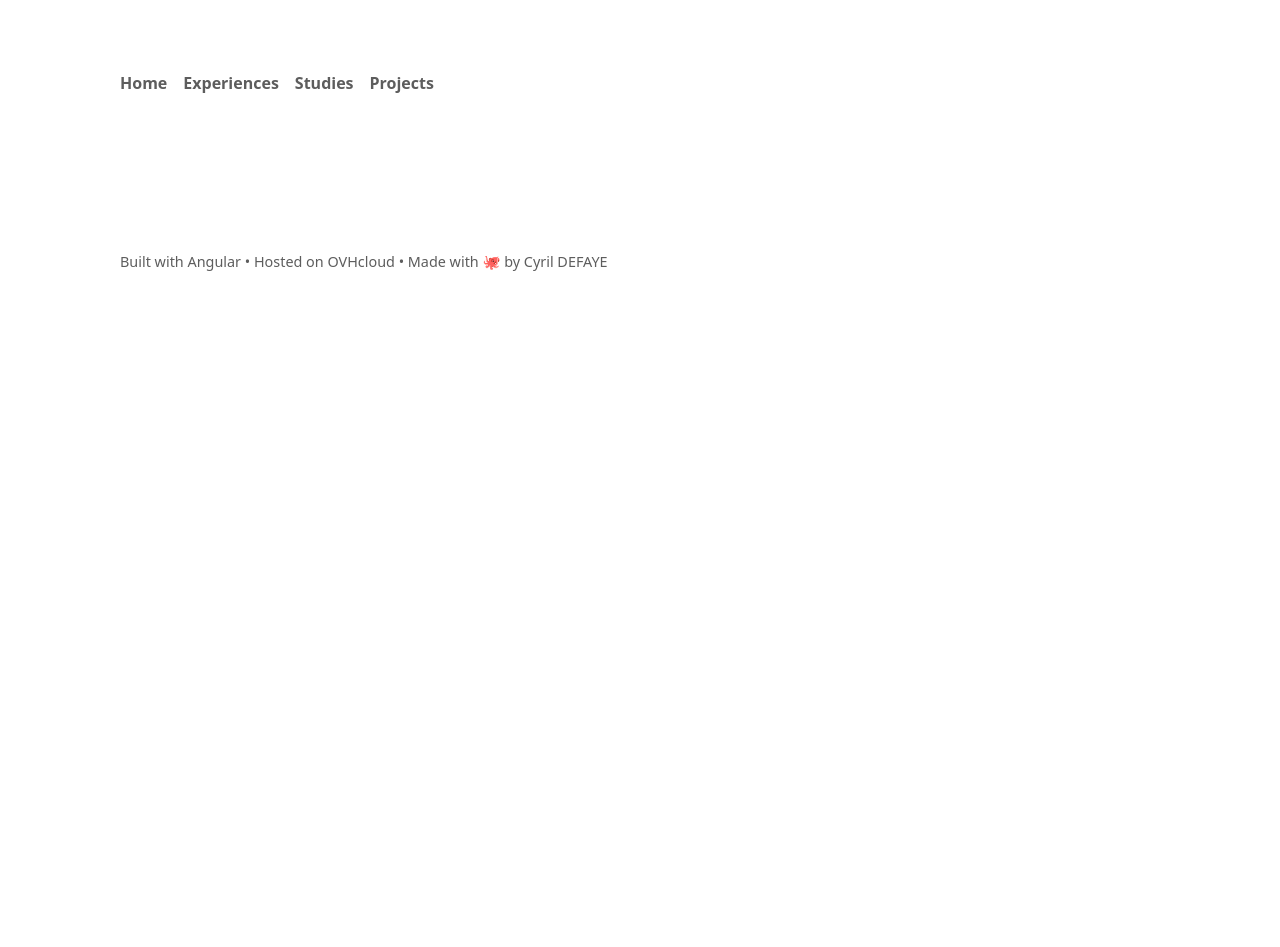
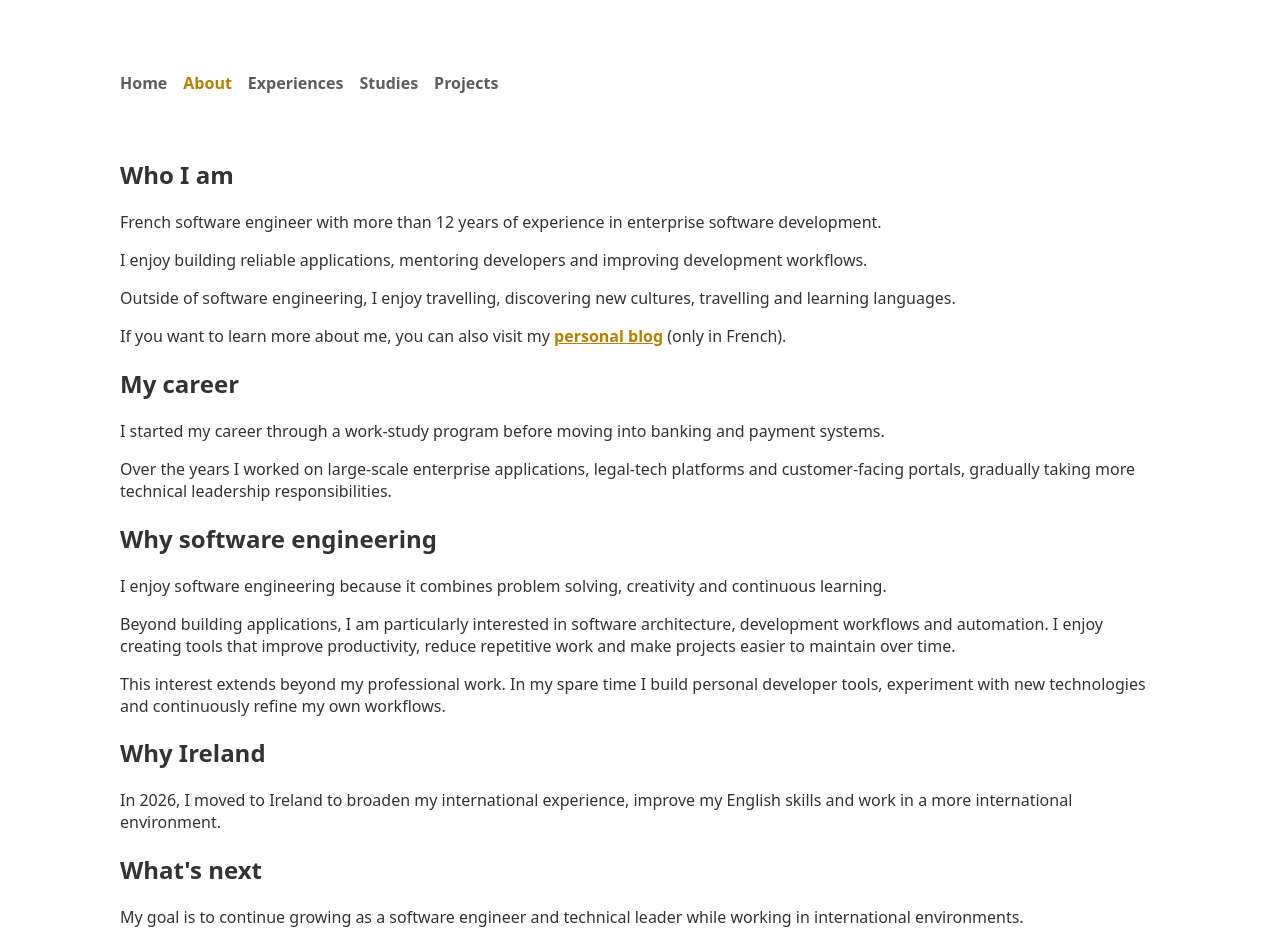
Before and after one commit to chinjto/cyril-defaye-fr, an Angular app: page /about in a window 1280 px wide. Before the commit this address led to /. Shown: the top 947 px of the page. Before the commit the page ends 800 px from the top, so only its background shows below. Built offline with nearby package versions, Linux system fonts and the light colour scheme.

Commit message:
feat(about): Add an about me page
- add page component
- add routing in app and navbar

```diff
--- a/src/app/app.routes.ts
+++ b/src/app/app.routes.ts
@@ -13,6 +13,17 @@ export const routes: Routes = [
     loadComponent: () =>
       import('./pages/home/home')
         .then(m => m.Home)
+  },
+  {
+    path: 'about',
+    data: withSeoMetadata({
+      title: 'About - Cyril DEFAYE',
+      description: 'Software engineer, tech lead and builder of developer tools. Discover my background, experience and professional journey.',
+      canonicalPath: '/about',
+    }),
+    loadComponent: () =>
+      import('./pages/about/about')
+        .then(m => m.About)
   },
   {
     path: 'works',
--- /dev/null
+++ b/src/app/pages/about/about.html
@@ -0,0 +1,58 @@
+<section>
+  <h1>Who I am</h1>
+  <p>
+    French software engineer with more than 12 years of experience in enterprise software development.
+  </p>
+  <p>
+    I enjoy building reliable applications, mentoring developers and improving development workflows.
+  </p>
+  <p>
+    Outside of software engineering, I enjoy travelling, discovering new cultures, travelling and learning languages.
+  </p>
+  <p>
+    If you want to learn more about me, you can also visit my <a target="_blank" rel="noopener noreferrer" href="https://www.chinto.fr">personal blog</a> (only in French).
+  </p>
+</section>
+
+<section>
+  <h1>My career</h1>
+  <p>
+    I started my career through a work-study program before moving into banking and payment systems.
+  </p>
+  <p>
+    Over the years I worked on large-scale enterprise applications, legal-tech platforms and customer-facing portals, gradually taking more technical leadership responsibilities.
+  </p>
+</section>
+
+<section>
+  <h1>Why software engineering</h1>
+  <p>
+    I enjoy software engineering because it combines problem solving, creativity and continuous learning.
+  </p>
+  <p>
+    Beyond building applications, I am particularly interested in software architecture, development workflows and automation. I enjoy creating tools that improve productivity, reduce repetitive work and make projects easier to maintain over time.
+  </p>
+  <p>
+    This interest extends beyond my professional work. In my spare time I build personal developer tools, experiment with new technologies and continuously refine my own workflows.
+  </p>
+</section>
+
+<section>
+  <h1>Why Ireland</h1>
+  <p>
+    In 2026, I moved to Ireland to broaden my international experience, improve my English skills and work in a more international environment.
+  </p>
+</section>
+
+<section>
+  <h1>What's next</h1>
+  <p>
+    My goal is to continue growing as a software engineer and technical leader while working in international environments.
+  </p>
+  <p>
+    I enjoy mentoring developers, sharing knowledge and helping teams build reliable and maintainable software.
+  </p>
+  <p>
+    In the long term, I would like to continue combining technical expertise, leadership and international experience while exploring new opportunities around the world.
+  </p>
+</section>
--- /dev/null
+++ b/src/app/pages/about/about.scss
@@ -0,0 +1 @@
+@use "index" as *;
--- /dev/null
+++ b/src/app/pages/about/about.ts
@@ -0,0 +1,10 @@
+import { ChangeDetectionStrategy, Component } from '@angular/core';
+
+@Component({
+  selector: 'page-about',
+  imports: [],
+  templateUrl: './about.html',
+  styleUrl: './about.scss',
+  changeDetection: ChangeDetectionStrategy.OnPush,
+})
+export class About {}
--- a/src/app/shared/components/sections/navbar/navbar.html
+++ b/src/app/shared/components/sections/navbar/navbar.html
@@ -1,6 +1,9 @@
 <nav class="navbar">
   <a routerLink="/" routerLinkActive="active" [routerLinkActiveOptions]="{ exact: true }">
     Home
+  </a>
+  <a routerLink="/about" routerLinkActive="active">
+    About
   </a>
   <a routerLink="/works" routerLinkActive="active">
     Experiences
```
Also changed, not shown: 1 other file (tests, documents, lock files or other folders).
